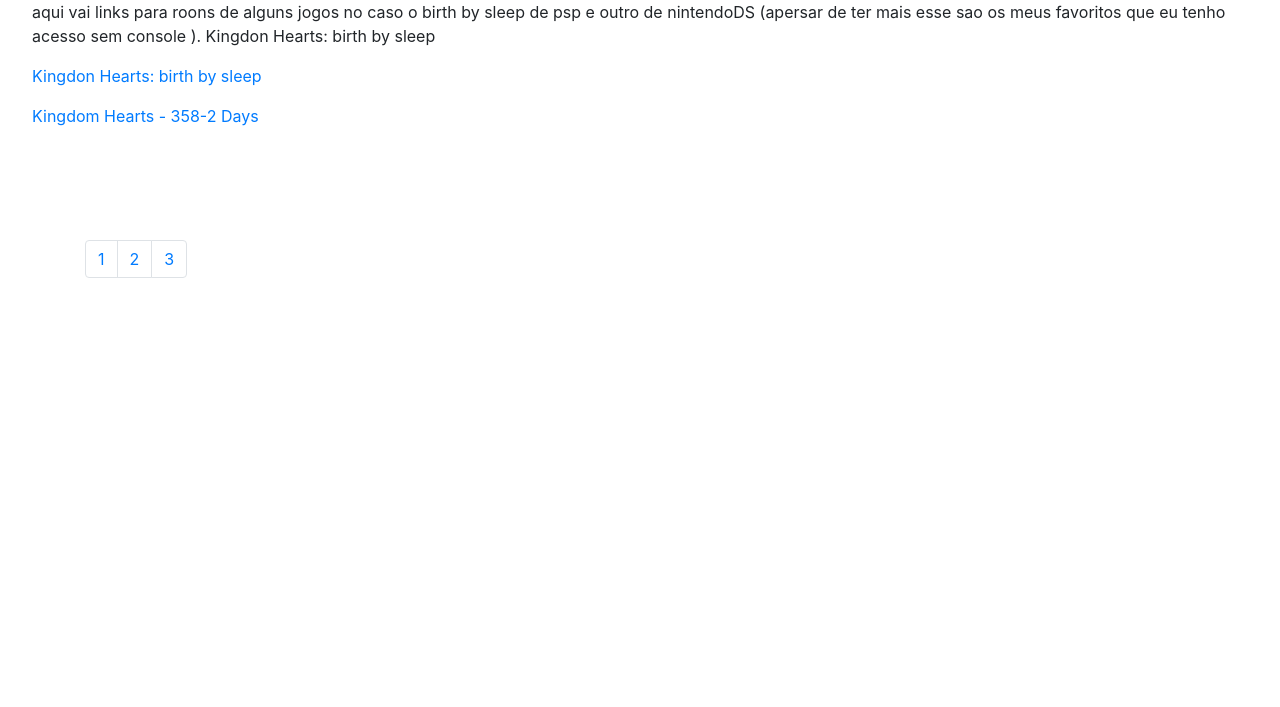
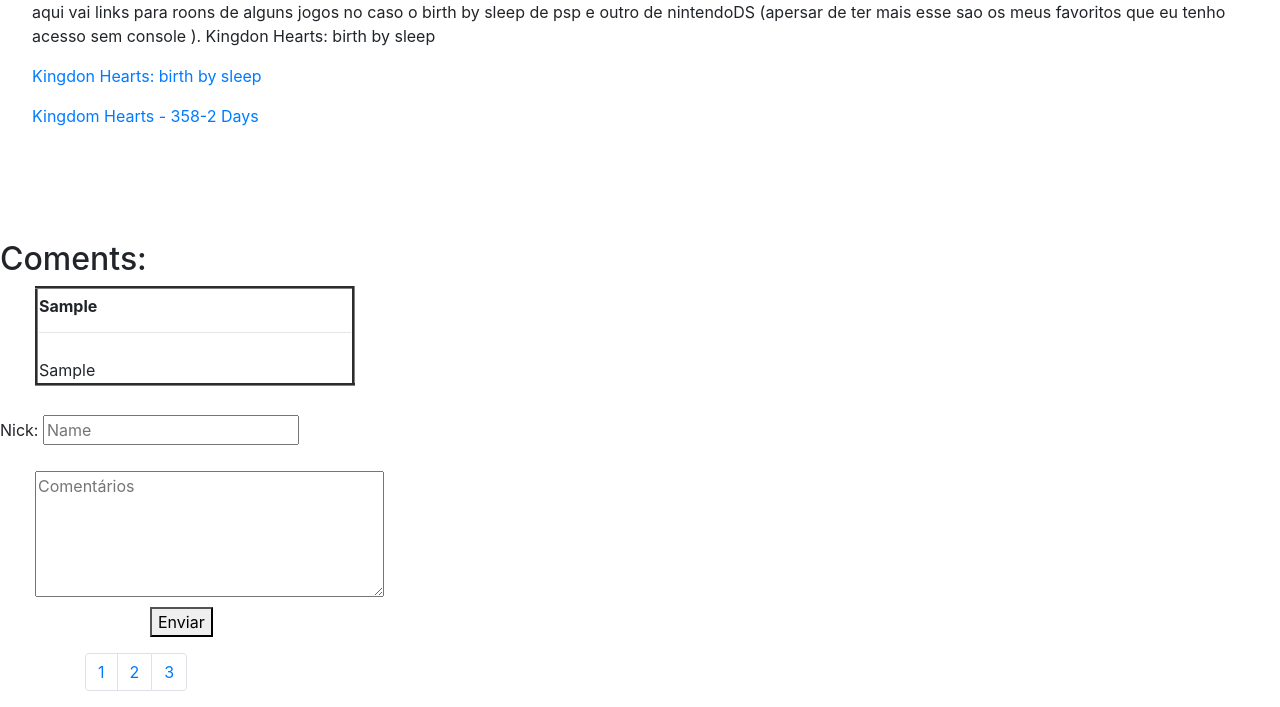
Before and after one commit to MisaelRodrigue/kindergames.com, a PHP site: page / in a window 1280 px wide. Shown: the part 1191-1898 px from the top of the page. Before the commit the page ends 1469 px from the top, so only its background shows below. Run offline with PHP 8.4, Linux system fonts and the light colour scheme; tables that the repository leaves empty or names only in its code hold one stand-in row (values such as "Sample post").

Commit message:
Kindergames, 1.1['adição de comentarios']

```diff
--- /dev/null
+++ b/content_coments.php
@@ -0,0 +1,38 @@
+<?php
+
+$host ="127.0.0.1";
+$user = "root";
+$Password = "";
+$DB =  "lucas";
+
+$mysqli = new mysqli($host, $user, $Password, $DB);
+
+if (!$mysqli) {
+	echo "Error: Falha ao conectar-se com o banco de dados MySQL." . PHP_EOL;
+	echo "Debugging errno: " . mysqli_connect_errno() . PHP_EOL;
+	echo "Debugging error: " . mysqli_connect_error() . PHP_EOL;
+	exit;
+}
+
+function exibir(){
+
+	global $mysqli;
+	$consulta = "SELECT  `usuario`, `coments` FROM `coments` WHERE 1";
+	$conn = $mysqli -> query ($consulta) or die ($mysqli->error);
+	?>
+
+	<div class="margin_coments">
+		<?php while($dado = $conn -> fetch_array()){ ?>
+			<table class="borda">
+				<tr>
+					<th><?php echo $dado['usuario'] ?><br><hr></th>
+				</tr>
+				<tr>
+					<td><?php echo $dado['coments'] ?></td>
+				</tr>
+			</table>
+			<br>
+		<?php } ?>
+	</div>
+	<?php mysqli_close($mysqli);
+} ?>
--- a/footer.php
+++ b/footer.php
@@ -1,10 +1,18 @@
+<form method="POST" action="?pg=inserir_comentarios">
+	<H2 for="story">Coments:</H2>
+	<?php exibir(); ?>
+	<label>Nick: </label>
+	<input class="w3-input" type="text" placeholder="Name" name="nome"></p>
+	<textarea id="story"
+	rows="5" cols="32" placeholder="Comentários" class="margin_coments" name="coments" class="margin_coments"></textarea><br>
+	<input type="hidden" name="uri" value="<?=$_SERVER['REQUEST_URI']?>">
+	<button class="submit_button">Enviar</button>
+</form>
 <div class="container">
 	<ul class="pagination">
-
 		<li class="page-item"><a class="page-link" href="?pg=projeto">1</a></li>
 		<li class="page-item"><a class="page-link" href="?pg=pagtwo">2</a></li>
 		<li class="page-item"><a class="page-link" href="?pg=pagthree">3</a>
-
 		</li>
 	</ul>
 </div>
--- a/header.php
+++ b/header.php
@@ -1,3 +1,4 @@
+<?php include ("content_coments.php"); ?>
 <html lang="en">
 <head>
 	<title>Bootstrap Example</title>
@@ -7,15 +8,7 @@
 	<script src="https://ajax.googleapis.com/ajax/libs/jquery/3.4.1/jquery.min.js"></script>
 	<script src="https://cdnjs.cloudflare.com/ajax/libs/popper.js/1.16.0/umd/popper.min.js"></script>
 	<script src="https://maxcdn.bootstrapcdn.com/bootstrap/4.4.1/js/bootstrap.min.js"></script>
-
-	<style>
-		.jumbotron{
-			background: #00CCFF	;
-		}
-
-	</style>
-
-
+	<link rel="stylesheet" type="text/css" href="style.css">
 </head>
 
 <body>
--- a/index.php
+++ b/index.php
@@ -1,4 +1,4 @@
-<title>KindeGames.com</title>
+<title>KinderGames.com</title>
 <?php include_once("header.php");
 
 #conteudo
--- a/pagthree.php
+++ b/pagthree.php
@@ -1,4 +1,4 @@
-<div style="background:transparent !important" class="jumbotron">
+<div class="jumbotron Myback">
   <h1>Juro que ja esta acabando</h1>
   <p>Pra tempos de corona virus tem um jogo perfeito o nome dele é parasyte eve</p>
 
--- a/pagtwo.php
+++ b/pagtwo.php
@@ -1,4 +1,4 @@
-<div style="background:transparent !important" class="jumbotron">
+<div class="jumbotron Myback">
   <h1>Essa é outra sala desse creche</h1>
   <p>Outro jogo antigo e que ate hoje faz parte das minhas jogatinas é o castlevania.</p>
 
--- a/projeto.php
+++ b/projeto.php
@@ -1,4 +1,4 @@
-<div style="background:transparent !important" class="jumbotron">
+<div class="jumbotron Myback">
     <h1>Seja bem vindo por favor limpe os sapatos no tapete antes de entrar</h1>
     <p>Pelo titulo ja se possui uma ideia do que se trata esse site isso mesmo alco em gel inclusive..Brincadeira se trata sobre games aqui irei falar sobres jogos incriveis alguns antigos ( que obtive acesso atraves de emuladores amén) outros menos antigos (do meu antigo xbox 360 que foi sacrificado para a conclusao do meu ensino medio triste kk e do meu playstation 2).</p>
 
--- /dev/null
+++ b/style.css
@@ -0,0 +1,24 @@
+.Myback{
+	background:transparent !important;
+}
+.jumbotron{
+	background: #00CCFF;
+}
+.centro{
+	text-align: center;
+}
+.margin_coments{
+	margin-top: 5px;
+	margin-left: 35px;
+	margin-bottom: 5px;
+}
+.submit_button{
+	margin-left: 150px;
+	margin-top: 5px;
+}
+.borda{
+	border: groove;
+	border-color: gray;
+	width: 320px;
+	height: 100px;
+}
```
Also changed, not shown: inserir_comentarios.php (added, +10 -0 lines).
